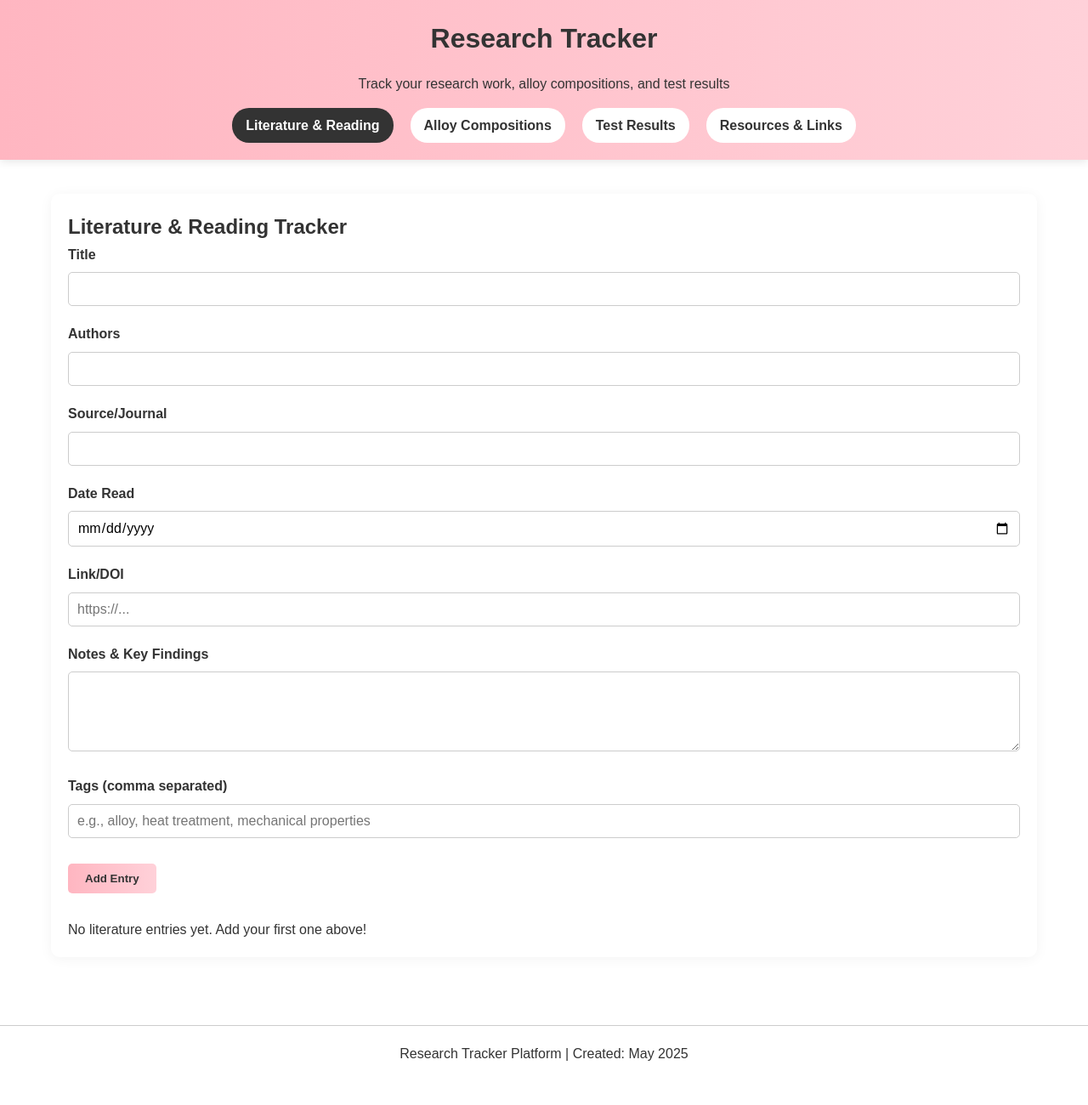
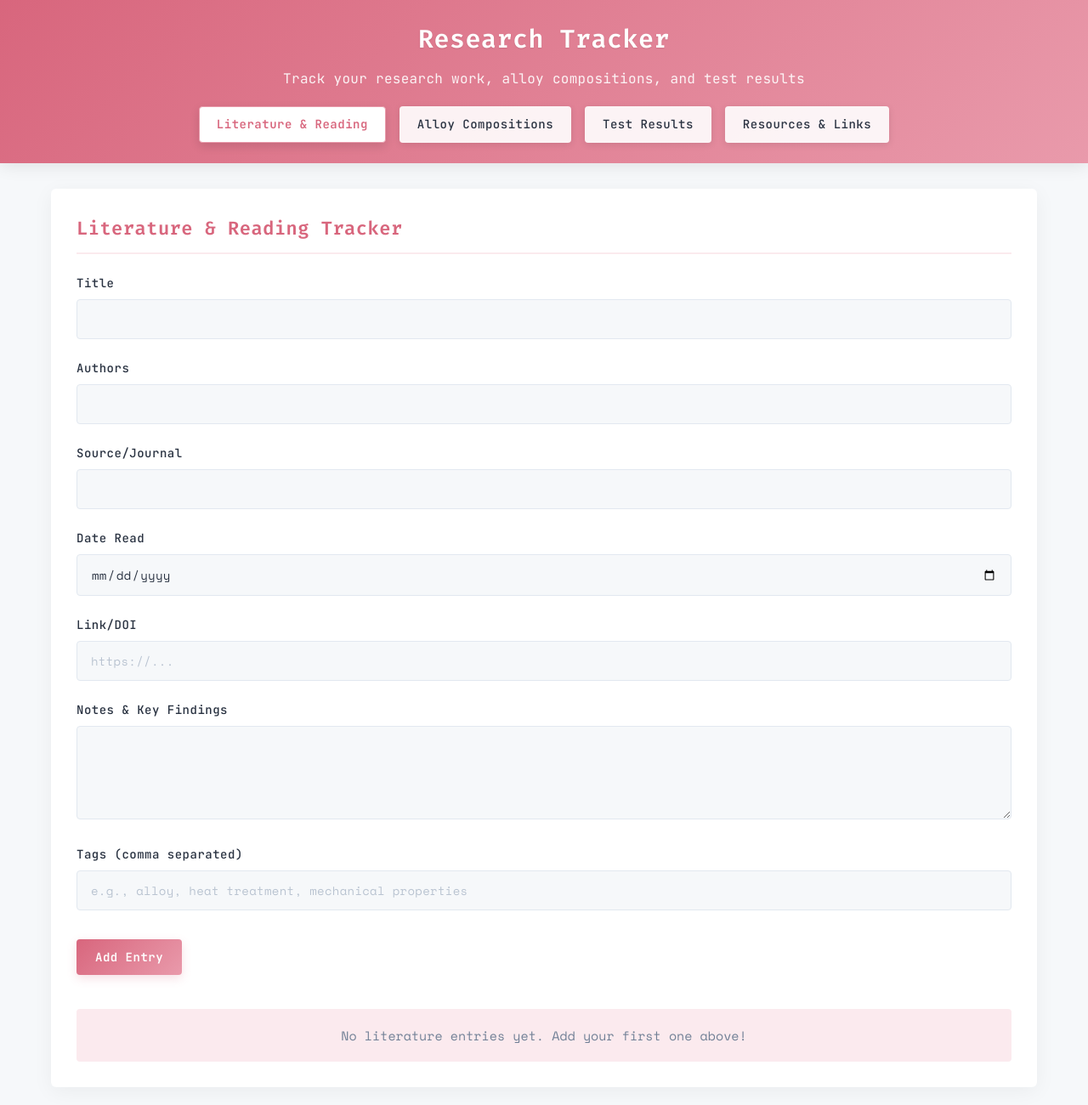
Before and after one commit to nalu-moonga/research-tracker, a plain HTML site: page index.html in a window 1280 px wide. Shown: the top 1300 px of the page at 85% size. Before the commit the page ends 1273 px from the top, so only its background shows below. Drawn offline with nearby package versions, Linux system fonts and the light colour scheme.

Commit message:
Update index.html

```diff
--- a/index.html
+++ b/index.html
@@ -5,184 +5,339 @@
     <meta name="viewport" content="width=device-width, initial-scale=1.0">
     <title>Research Tracker</title>
     <style>
+        @import url('https://fonts.googleapis.com/css2?family=Fira+Code:wght@300;400;500;600;700&family=JetBrains+Mono:wght@100;200;300;400;500;600;700&family=Space+Mono:wght@400;700&display=swap');
+
         :root {
-            --blush-pink: #ffb6c1;
-            --light-pink: #ffd1d9;
+            --blush-pink: #d8667d;
+            --light-pink: #e99aab;
+            --lightest-pink: #fbeaee;
             --white: #ffffff;
-            --light-grey: #f5f5f5;
-            --medium-grey: #cccccc;
-            --dark-grey: #333333;
-            --black: #000000;
+            --light-grey: #f6f8fa;
+            --medium-grey: #e2e8f0;
+            --dark-grey: #293241;
+            --black: #111111;
+            --header-height: 70px;
+            --body-font: 'JetBrains Mono', monospace;
+            --heading-font: 'Fira Code', monospace;
+            --code-font: 'Space Mono', monospace;
         }
 
         * {
             margin: 0;
             padding: 0;
             box-sizing: border-box;
-            font-family: 'Arial', sans-serif;
+            font-family: var(--body-font);
         }
 
         body {
-            background-color: var(--white);
+            background-color: var(--light-grey);
             color: var(--dark-grey);
-            line-height: 1.6;
+            line-height: 1.5;
+            font-size: 15px;
+            font-weight: 300;
         }
 
         header {
-            background: linear-gradient(to right, var(--blush-pink), var(--light-pink));
-            padding: 20px;
+            background: linear-gradient(135deg, var(--blush-pink), var(--light-pink));
+            padding: 24px;
             text-align: center;
-            box-shadow: 0 2px 10px rgba(0, 0, 0, 0.1);
+            box-shadow: 0 2px 20px rgba(0, 0, 0, 0.1);
+            position: relative;
+        }
+
+        h1, h2, h3 {
+            font-family: var(--heading-font);
         }
 
         h1 {
-            color: var(--dark-grey);
-            margin-bottom: 15px;
+            color: var(--white);
+            margin-bottom: 12px;
+            font-weight: 600;
+            letter-spacing: 0.5px;
+            text-shadow: 0 1px 2px rgba(0, 0, 0, 0.1);
+        }
+
+        header p {
+            color: var(--white);
+            opacity: 0.9;
+            font-weight: 400;
+            font-size: 16px;
+            margin-bottom: 20px;
+            letter-spacing: 0.3px;
         }
 
         nav {
             display: flex;
             justify-content: center;
-            gap: 20px;
-            margin-top: 15px;
+            gap: 16px;
+            flex-wrap: wrap;
         }
 
         .nav-item {
             cursor: pointer;
-            padding: 8px 16px;
-            border-radius: 20px;
-            background-color: var(--white);
+            padding: 10px 20px;
+            border-radius: 4px;
+            background-color: rgba(255, 255, 255, 0.9);
             color: var(--dark-grey);
             transition: all 0.3s ease;
-            font-weight: bold;
+            font-weight: 500;
+            font-size: 14px;
+            box-shadow: 0 2px 8px rgba(0, 0, 0, 0.1);
+            border: 1px solid transparent;
+            letter-spacing: 0.5px;
         }
 
-        .nav-item:hover, .nav-item.active {
-            background-color: var(--dark-grey);
-            color: var(--white);
+        .nav-item:hover {
+            background-color: rgba(255, 255, 255, 1);
+            transform: translateY(-2px);
+            box-shadow: 0 4px 12px rgba(0, 0, 0, 0.15);
+        }
+
+        .nav-item.active {
+            background-color: var(--white);
+            color: var(--blush-pink);
+            border: 1px solid var(--light-pink);
+            font-weight: 600;
+            box-shadow: 0 4px 12px rgba(0, 0, 0, 0.12);
         }
 
         main {
             max-width: 1200px;
-            margin: 20px auto;
-            padding: 20px;
+            margin: 30px auto;
+            padding: 0 20px;
         }
 
         .section {
             display: none;
             background-color: var(--white);
-            border-radius: 10px;
-            padding: 20px;
-            box-shadow: 0 2px 15px rgba(0, 0, 0, 0.05);
-            margin-bottom: 20px;
+            border-radius: 6px;
+            padding: 30px;
+            box-shadow: 0 5px 25px rgba(0, 0, 0, 0.05);
+            margin-bottom: 30px;
         }
 
         .section.active {
             display: block;
+            animation: fadeIn 0.3s ease-in-out;
+        }
+
+        @keyframes fadeIn {
+            from { opacity: 0; transform: translateY(10px); }
+            to { opacity: 1; transform: translateY(0); }
+        }
+
+        .section h2 {
+            color: var(--blush-pink);
+            margin-bottom: 24px;
+            font-weight: 600;
+            font-size: 22px;
+            padding-bottom: 12px;
+            border-bottom: 2px solid var(--lightest-pink);
+            letter-spacing: 0.5px;
         }
 
         .form-group {
-            margin-bottom: 20px;
+            margin-bottom: 24px;
         }
 
         label {
             display: block;
             margin-bottom: 8px;
-            font-weight: bold;
+            font-weight: 500;
             color: var(--dark-grey);
+            font-size: 14px;
+            letter-spacing: 0.5px;
         }
 
         input, textarea, select {
             width: 100%;
-            padding: 10px;
+            padding: 12px 16px;
             border: 1px solid var(--medium-grey);
-            border-radius: 5px;
-            font-size: 16px;
-            transition: border 0.3s ease;
+            border-radius: 4px;
+            font-size: 14px;
+            transition: all 0.3s ease;
+            background-color: var(--light-grey);
+            color: var(--dark-grey);
+            font-family: var(--code-font);
+            letter-spacing: 0.3px;
         }
 
         input:focus, textarea:focus, select:focus {
             outline: none;
             border-color: var(--blush-pink);
+            box-shadow: 0 0 0 3px rgba(216, 102, 125, 0.15);
+            background-color: var(--white);
+        }
+
+        input::placeholder, textarea::placeholder {
+            color: #a0aec0;
+            font-family: var(--code-font);
+            opacity: 0.7;
         }
 
         button {
-            background: linear-gradient(to right, var(--blush-pink), var(--light-pink));
-            color: var(--dark-grey);
+            background: linear-gradient(135deg, var(--blush-pink), var(--light-pink));
+            color: var(--white);
             border: none;
-            padding: 10px 20px;
-            border-radius: 5px;
+            padding: 12px 22px;
+            border-radius: 4px;
             cursor: pointer;
-            font-weight: bold;
+            font-weight: 600;
             transition: all 0.3s ease;
             margin-top: 10px;
+            box-shadow: 0 4px 12px rgba(216, 102, 125, 0.2);
+            display: inline-flex;
+            align-items: center;
+            justify-content: center;
+            font-family: var(--body-font);
+            letter-spacing: 0.5px;
+            font-size: 14px;
         }
 
         button:hover {
             transform: translateY(-2px);
-            box-shadow: 0 4px 10px rgba(0, 0, 0, 0.1);
+            box-shadow: 0 6px 16px rgba(216, 102, 125, 0.3);
+            background: linear-gradient(135deg, #c85c70, var(--blush-pink));
+        }
+
+        button:active {
+            transform: translateY(0);
+            box-shadow: 0 2px 8px rgba(216, 102, 125, 0.2);
         }
 
         .entry-list {
-            margin-top: 30px;
+            margin-top: 40px;
+        }
+
+        .entry-list > p {
+            color: #718096;
+            text-align: center;
+            padding: 20px;
+            background: var(--lightest-pink);
+            border-radius: 4px;
+            font-family: var(--code-font);
         }
 
         .entry-card {
-            background-color: var(--light-grey);
+            background-color: var(--white);
             border-left: 4px solid var(--blush-pink);
-            padding: 15px;
-            margin-bottom: 15px;
-            border-radius: 5px;
+            padding: 20px;
+            margin-bottom: 20px;
+            border-radius: 4px;
+            box-shadow: 0 4px 15px rgba(0, 0, 0, 0.05);
+            transition: all 0.3s ease;
+        }
+
+        .entry-card:hover {
+            box-shadow: 0 6px 20px rgba(0, 0, 0, 0.08);
+            transform: translateY(-2px);
         }
 
         .entry-card h3 {
+            margin-bottom: 12px;
+            color: var(--dark-grey);
+            font-weight: 600;
+            font-size: 18px;
+            letter-spacing: 0.5px;
+        }
+
+        .entry-meta {
+            font-size: 13px;
+            color: #718096;
+            margin-bottom: 14px;
+            padding-bottom: 10px;
+            border-bottom: 1px solid var(--medium-grey);
+            font-family: var(--code-font);
+        }
+
+        .entry-card p {
             margin-bottom: 10px;
+            font-size: 14px;
+            color: #4a5568;
+            line-height: 1.6;
+        }
+
+        .entry-card strong {
+            font-family: var(--heading-font);
+            font-weight: 600;
             color: var(--dark-grey);
         }
 
-        .entry-meta {
-            font-size: 14px;
-            color: var(--dark-grey);
-            margin-bottom: 10px;
+        .entry-card a {
+            color: var(--blush-pink);
+            text-decoration: none;
+            word-break: break-all;
+            font-family: var(--code-font);
+        }
+
+        .entry-card a:hover {
+            text-decoration: underline;
+        }
+
+        .entry-tags {
+            margin-top: 15px;
+            margin-bottom: 15px;
         }
 
         .entry-actions {
             display: flex;
-            gap: 10px;
-            margin-top: 10px;
+            gap: 12px;
+            margin-top: 15px;
+            justify-content: flex-end;
         }
 
         .btn-small {
-            padding: 5px 10px;
-            font-size: 14px;
+            padding: 6px 12px;
+            font-size: 13px;
+            border-radius: 3px;
+            box-shadow: 0 2px 6px rgba(0, 0, 0, 0.05);
         }
 
         .tag {
             display: inline-block;
-            background-color: var(--blush-pink);
-            color: var(--dark-grey);
+            background-color: var(--lightest-pink);
+            color: var(--blush-pink);
             padding: 3px 8px;
-            border-radius: 12px;
+            border-radius: 3px;
             font-size: 12px;
-            margin-right: 5px;
-            margin-bottom: 5px;
+            margin-right: 6px;
+            margin-bottom: 6px;
+            border: 1px solid var(--light-pink);
+            font-weight: 500;
+            font-family: var(--code-font);
+            letter-spacing: 0.5px;
         }
 
         .footer {
             text-align: center;
-            padding: 20px;
-            margin-top: 40px;
+            padding: 25px;
+            margin-top: 60px;
             border-top: 1px solid var(--medium-grey);
-            color: var(--dark-grey);
+            color: #718096;
+            font-size: 13px;
+            font-weight: 400;
+            background-color: var(--white);
+            letter-spacing: 0.5px;
         }
 
         @media (max-width: 768px) {
             nav {
-                flex-wrap: wrap;
+                gap: 10px;
             }
 
             .nav-item {
+                padding: 8px 14px;
+                font-size: 13px;
                 margin-bottom: 8px;
+            }
+
+            .section {
+                padding: 20px;
+            }
+
+            .entry-meta {
+                flex-direction: column;
+                gap: 5px;
             }
         }
     </style>
```
